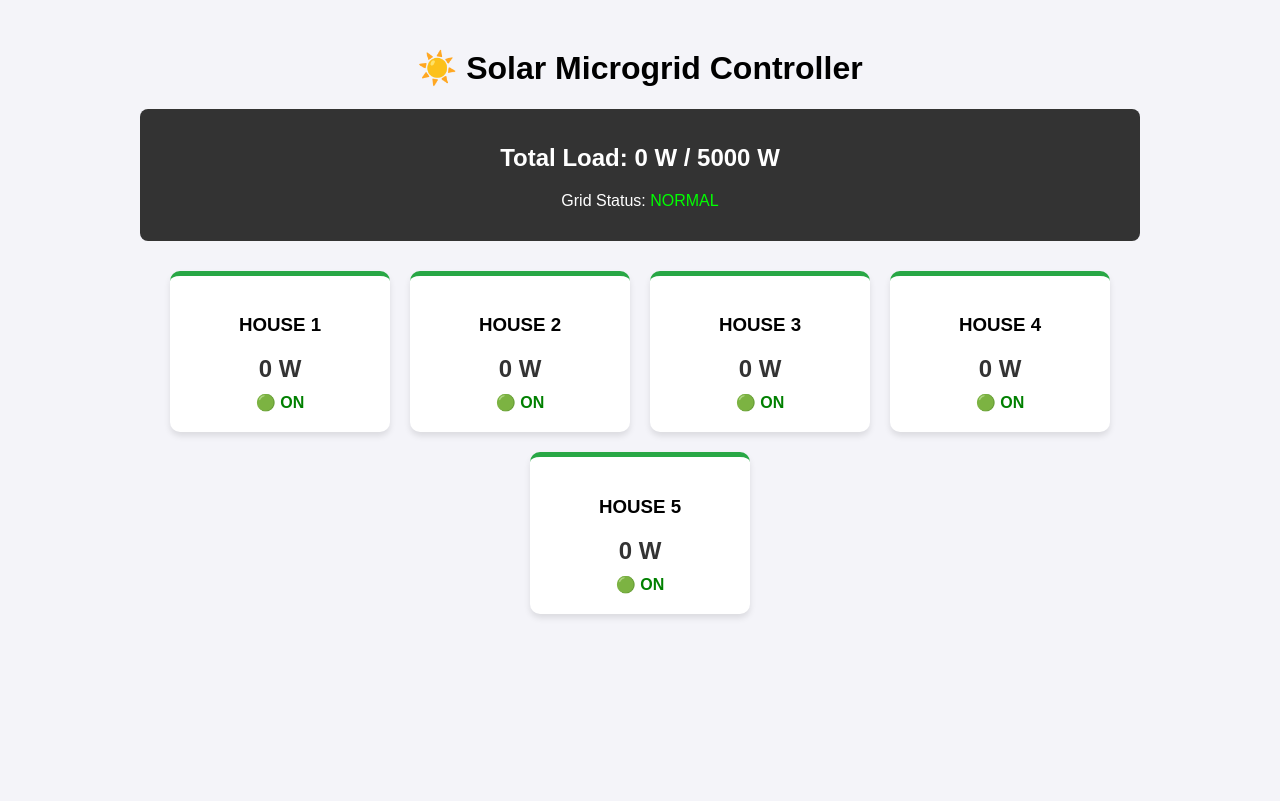
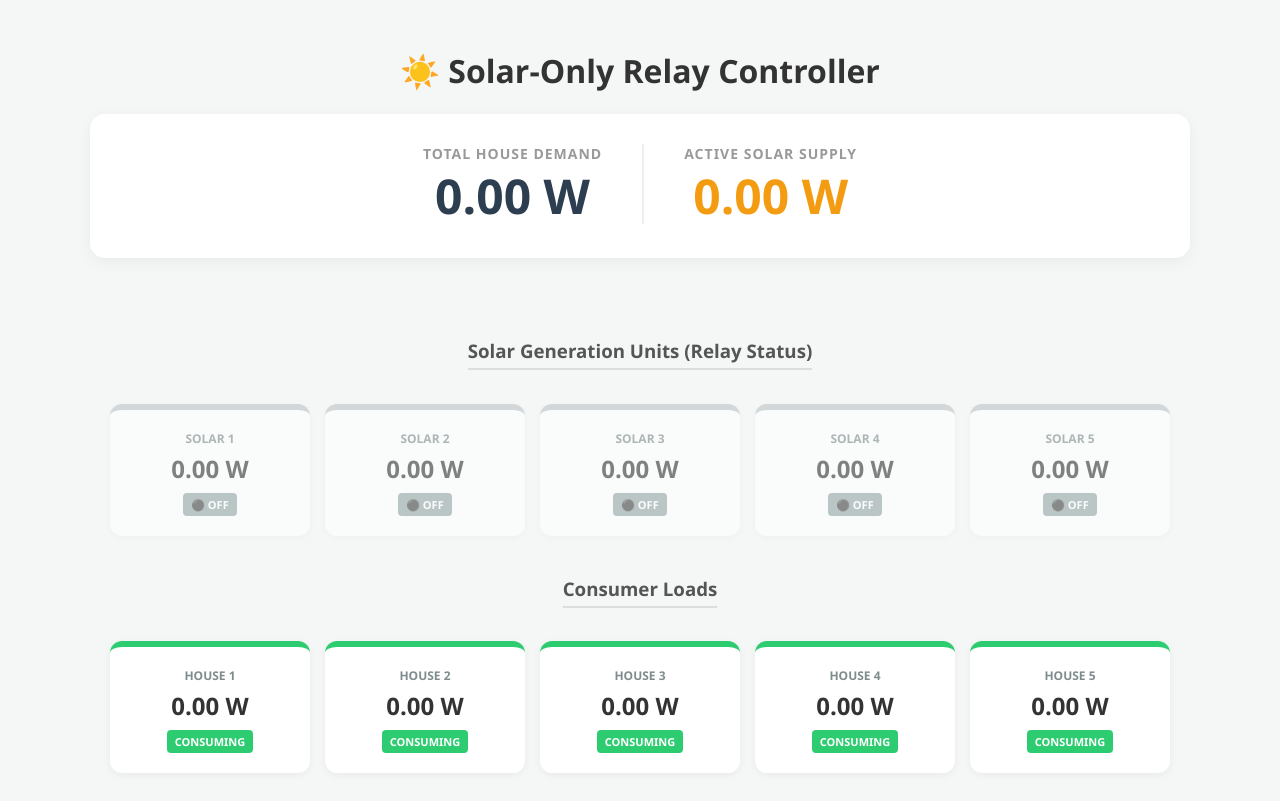
Before and after one commit to autonex-eng/Microgrid-Energy-Management-System-EMS-, a Django app: page / in a window 1280 px wide. Before the commit the page ends 618 px from the top, so only its background shows below. Run offline with Django 5.2, Linux system fonts and the light colour scheme.

Commit message:
Revamp dashboard UI and backend logic
Redesign frontend dashboard and refactor backend/simulator behavior. Template changes: renamed title, refreshed styles, added a stats row, separate sections for solar generation units and consumer loads, and improved card/badge UI. JS changes: renamed fetchSystemData, format numeric values to two decimals, render solar unit cards (relay status & generation) and house cards, and poll the API every second. Backend (views.py): introduce SOLAR_CAPACITY_PER_UNIT and SOLAR_UNITS, return total_demand/total_solar and solar_units in the API, and update_house_data to update wattages, simulate per-unit solar potential, scale generation when supply >= demand (mark relays ON) or run solar at max and reduce house load when supply is insufficient. Simulator (simulator.py): improved startup logging, adjusted random wattage distribution, simplified payload, better response handling/logging, and shorter sleep interval. Also updated compiled __pycache__ file.

```diff
--- a/Back-End/core/templates/dashboard.html
+++ b/Back-End/core/templates/dashboard.html
@@ -2,86 +2,127 @@
 <html lang="en">
 <head>
     <meta charset="UTF-8">
-    <title>Solar Microgrid Control</title>
+    <title>Solar Only Controller</title>
     <style>
-        body { font-family: sans-serif; background-color: #f4f4f9; text-align: center; }
-        .container { max-width: 1000px; margin: 0 auto; padding: 20px; }
+        body { font-family: 'Segoe UI', sans-serif; background-color: #f4f7f6; text-align: center; color: #333; }
+        .container { max-width: 1100px; margin: 0 auto; padding: 20px; }
 
-        /* The Grid Layout */
-        .house-grid { display: flex; justify-content: center; gap: 20px; flex-wrap: wrap; margin-top: 30px; }
+        /* Main Numbers */
+        .stats-row {
+            display: flex; justify-content: center; gap: 40px; margin-bottom: 40px;
+            background: white; padding: 30px; border-radius: 15px;
+            box-shadow: 0 4px 15px rgba(0,0,0,0.05);
+        }
+        .stat-box { text-align: center; }
+        .stat-val { font-size: 48px; font-weight: bold; }
+        .stat-label { font-size: 14px; font-weight: bold; color: #999; text-transform: uppercase; letter-spacing: 1px; }
 
-        /* House Card Styling */
+        /* Colors */
+        .color-demand { color: #2c3e50; }
+        .color-solar { color: #f39c12; }
+
+        /* Grid Layouts */
+        h3 { border-bottom: 2px solid #ddd; display: inline-block; padding-bottom: 5px; margin-top: 40px; color: #555; }
+        .grid-container { display: flex; justify-content: center; gap: 15px; flex-wrap: wrap; margin-top: 15px; }
+
+        /* Card Design */
         .card {
-            background: white; padding: 20px; border-radius: 10px; width: 180px;
-            box-shadow: 0 4px 6px rgba(0,0,0,0.1); transition: 0.3s;
+            background: white; padding: 20px; border-radius: 12px; width: 160px;
+            box-shadow: 0 2px 8px rgba(0,0,0,0.05); position: relative;
+            transition: transform 0.2s;
         }
 
         /* Status Colors */
-        .card.connected { border-top: 5px solid #28a745; } /* Green */
-        .card.disconnected { border-top: 5px solid #dc3545; opacity: 0.7; } /* Red */
+        .solar-on { border-top: 6px solid #f39c12; }       /* Orange = ON */
+        .solar-off { border-top: 6px solid #bdc3c7; opacity: 0.6; } /* Grey = OFF */
+        .house-active { border-top: 6px solid #2ecc71; }   /* Green = Active */
 
-        .status-text { font-weight: bold; margin-top: 10px; display: block; }
-        .watts { font-size: 24px; font-weight: bold; color: #333; }
+        .unit-name { font-size: 12px; font-weight: bold; color: #7f8c8d; margin-bottom: 5px; }
+        .unit-watts { font-size: 24px; font-weight: bold; color: #333; }
 
-        /* Main Meter */
-        .meter { background: #333; color: white; padding: 15px; border-radius: 8px; margin-bottom: 20px; }
+        /* The Badge */
+        .badge {
+            font-size: 11px; font-weight: bold; color: white; padding: 4px 8px;
+            border-radius: 4px; display: inline-block; margin-top: 8px;
+        }
+
     </style>
 </head>
 <body>
 
 <div class="container">
-    <h1>☀️ Solar Microgrid Controller</h1>
+    <h1>☀️ Solar-Only Relay Controller</h1>
 
-    <div class="meter">
-        <h2>Total Load: <span id="total-load">0</span> W / <span id="max-load">0</span> W</h2>
-        <p>Grid Status: <span id="grid-status">LOADING...</span></p>
+    <div class="stats-row">
+        <div class="stat-box">
+            <div class="stat-label">Total House Demand</div>
+            <div class="stat-val color-demand"><span id="total-demand">0</span> W</div>
+        </div>
+
+        <div style="width: 2px; background: #eee; height: 80px;"></div>
+
+        <div class="stat-box">
+            <div class="stat-label">Active Solar Supply</div>
+            <div class="stat-val color-solar"><span id="total-solar">0</span> W</div>
+        </div>
     </div>
 
-    <div class="house-grid" id="house-container">
-        </div>
+    <h3>Solar Generation Units (Relay Status)</h3>
+    <div class="grid-container" id="solar-container"></div>
+
+    <h3>Consumer Loads</h3>
+    <div class="grid-container" id="house-container"></div>
 </div>
 
 <script>
-    function fetchSolarData() {
+    function fetchSystemData() {
         fetch('/api/data/')
             .then(response => response.json())
             .then(data => {
-                // 1. Update Main Meter
-                document.getElementById('total-load').innerText = data.total_load;
-                document.getElementById('max-load').innerText = data.max_capacity;
-                document.getElementById('grid-status').innerText = data.grid_status;
+                // 1. Update Numbers
+                // We add .toFixed(2) here to force "5944" to become "5944.00"
+                document.getElementById('total-demand').innerText = data.total_demand.toFixed(2);
+                document.getElementById('total-solar').innerText = data.total_solar.toFixed(2);
 
-                // Color the grid status text
-                const statusElem = document.getElementById('grid-status');
-                statusElem.style.color = data.grid_status === "OVERLOAD" ? "#ff4444" : "#00ff00";
+                // 2. Render Solar Cards
+                const solarContainer = document.getElementById('solar-container');
+                solarContainer.innerHTML = '';
 
-                // 2. Update Houses
-                const container = document.getElementById('house-container');
-                container.innerHTML = ''; // Clear current list
+                for (const [id, info] of Object.entries(data.solar_units)) {
+                    const isOn = info.status === 'RELAY ON';
 
-                for (const [houseId, info] of Object.entries(data.houses)) {
-                    // Create Card HTML
                     const div = document.createElement('div');
-                    const statusClass = info.status === 'CONNECTED' ? 'connected' : 'disconnected';
-                    const statusIcon = info.status === 'CONNECTED' ? '🟢 ON' : '🔴 OFF';
+                    div.className = `card ${isOn ? 'solar-on' : 'solar-off'}`;
+                    div.innerHTML = `
+                        <div class="unit-name">${id.replace('_', ' ').toUpperCase()}</div>
+                        <div class="unit-watts">${info.generation.toFixed(2)} W</div>
+                        <div class="badge" style="background:${isOn ? '#f39c12' : '#95a5a6'}">
+                            ${isOn ? '⚡ ON' : '⚫ OFF'}
+                        </div>
+                    `;
+                    solarContainer.appendChild(div);
+                }
 
-                    div.className = `card ${statusClass}`;
+                // 3. Render House Cards
+                const houseContainer = document.getElementById('house-container');
+                houseContainer.innerHTML = '';
+
+                for (const [id, info] of Object.entries(data.houses)) {
+                    const div = document.createElement('div');
+                    div.className = 'card house-active';
                     div.innerHTML = `
-                        <h3>${houseId.replace('_', ' ').toUpperCase()}</h3>
-                        <div class="watts">${info.wattage} W</div>
-                        <span class="status-text" style="color:${info.status === 'CONNECTED' ? 'green' : 'red'}">
-                            ${statusIcon}
-                        </span>
+                        <div class="unit-name">${id.replace('_', ' ').toUpperCase()}</div>
+                        <div class="unit-watts">${info.wattage.toFixed(2)} W</div>
+                        <div class="badge" style="background:#2ecc71">CONSUMING</div>
                     `;
-                    container.appendChild(div);
+                    houseContainer.appendChild(div);
                 }
             })
-            .catch(err => console.error("Error fetching data:", err));
+            .catch(err => console.error("Error:", err));
     }
 
-    // Refresh data every 1 second
-    setInterval(fetchSolarData, 1000);
-    fetchSolarData(); // Run immediately on load
+    setInterval(fetchSystemData, 1000);
+    fetchSystemData();
 </script>
 
 </body>
--- a/Back-End/core/views.py
+++ b/Back-End/core/views.py
@@ -1,83 +1,106 @@
-from django.shortcuts import render
-
-# Create your views here.
 from django.shortcuts import render
 from django.http import JsonResponse
 from django.views.decorators.csrf import csrf_exempt
 import json
+import random
 
-# --- 1. CONFIGURATION ---
-# The maximum power your solar system can provide (e.g., 5000 Watts)
-MAX_SOLAR_CAPACITY = 5000.0
+# --- CONFIGURATION ---
+# Max potential of one solar string/unit
+SOLAR_CAPACITY_PER_UNIT = 3000.0
 
-# --- 2. IN-MEMORY STORAGE ---
-# This acts as our "Real-Time Database"
-# Structure: { 'house_1': {'wattage': 0, 'status': 'CONNECTED'}, ... }
+# --- STORAGE ---
 HOUSE_DATA = {}
+for i in range(1, 6):
+    HOUSE_DATA[f"house_{i}"] = {"wattage": 0.0}
 
-# Initialize 5 houses
+# Initialize 5 Solar Units
+SOLAR_UNITS = {}
 for i in range(1, 6):
-    HOUSE_DATA[f"house_{i}"] = {"wattage": 0.0, "status": "CONNECTED"}
+    SOLAR_UNITS[f"solar_{i}"] = {
+        "generation": 0.0,
+        "status": "OFF"
+    }
 
-
-# --- 3. THE DASHBOARD VIEW ---
 def dashboard_view(request):
-    """Renders the HTML Dashboard"""
     return render(request, 'dashboard.html')
 
-
-# --- 4. API: GET DATA (For Frontend) ---
 def get_live_data(request):
-    """Sends the latest data to the frontend JavaScript"""
-    # Calculate totals for the dashboard
-    total_load = sum(h['wattage'] for h in HOUSE_DATA.values() if h['status'] == 'CONNECTED')
+    total_demand = sum(h['wattage'] for h in HOUSE_DATA.values())
+    total_solar_gen = sum(s['generation'] for s in SOLAR_UNITS.values())
 
     return JsonResponse({
         "houses": HOUSE_DATA,
-        "total_load": round(total_load, 2),
-        "max_capacity": MAX_SOLAR_CAPACITY,
-        "grid_status": "OVERLOAD" if total_load > MAX_SOLAR_CAPACITY else "NORMAL"
+        "solar_units": SOLAR_UNITS,
+        "total_demand": round(total_demand, 2),
+        "total_solar": round(total_solar_gen, 2)
     })
 
-
-# --- 5. API: RECEIVE DATA (From Simulator/ESP32) ---
 @csrf_exempt
 def update_house_data(request):
-    """
-    Receives JSON: {"house_id": "house_1", "wattage": 1200.5}
-    Returns JSON:  {"command": "CONNECT" or "DISCONNECT"}
-    """
     if request.method == 'POST':
         try:
             data = json.loads(request.body)
             house_id = data.get('house_id')
             wattage = float(data.get('wattage', 0))
 
-            # A. Update the specific house's reading
             if house_id in HOUSE_DATA:
                 HOUSE_DATA[house_id]['wattage'] = wattage
+
+
+
+
+
+            # 1. Calculate Total Demand & Potential Solar
+            total_demand = sum(h['wattage'] for h in HOUSE_DATA.values())
+
+            # Calculate what solar COULD produce based on weather (e.g., 5000W max)
+            total_potential_solar = 0
+            unit_potentials = {}
+            for i in range(1, 6):
+                pot = random.uniform(600, SOLAR_CAPACITY_PER_UNIT) # e.g., 1000W limit
+                unit_potentials[f"solar_{i}"] = pot
+                total_potential_solar += pot
+
+            # 2. CHECK: Do we have enough Solar?
+            if total_potential_solar >= total_demand:
+                # CASE: ENOUGH POWER (Happy Path)
+                # We limit solar to match demand exactly
+                scale = total_demand / total_potential_solar
+                for unit, pot in unit_potentials.items():
+                    SOLAR_UNITS[unit]['generation'] = round(pot * scale, 1)
+                    SOLAR_UNITS[unit]['status'] = "RELAY ON"
+
+                # All houses stay ON
+                for h in HOUSE_DATA:
+                    HOUSE_DATA[h]['status'] = "CONNECTED" # You might need to add this status field back to houses
+
             else:
-                # Register new house if unknown
-                HOUSE_DATA[house_id] = {'wattage': wattage, 'status': 'CONNECTED'}
+                # CASE: NOT ENOUGH POWER (Blackout Prevention)
+                # Solar runs at Max
+                for unit, pot in unit_potentials.items():
+                    SOLAR_UNITS[unit]['generation'] = round(pot, 1)
+                    SOLAR_UNITS[unit]['status'] = "MAX POWER"
 
-            # B. THE MAIN LOGIC (Supply vs Demand)
-            # Calculate total load assuming everyone is connected
-            current_total_load = sum(h['wattage'] for h in HOUSE_DATA.values() if h['status'] == 'CONNECTED')
+                # We must CUT OFF houses until Demand < Supply
+                available_power = total_potential_solar
+                current_load = 0
 
-            command = "CONNECT"
+                # Sort houses by wattage (Smallest first? Or Random?)
+                # Let's just loop and cut power if we run out
+                for house_id, data in HOUSE_DATA.items():
+                    if (current_load + data['wattage']) <= available_power:
+                        # Safe to keep ON
+                        current_load += data['wattage']
+                        # (You would send a "CONNECT" command here)
+                    else:
+                        # Not enough power! CUT IT OFF.
+                        data['wattage'] = 0.0 # Force wattage to 0 because it's off
 
-            # Logic: If demand is too high, cut off this house?
-            # (Simple version: If total > max, tell the reporting house to disconnect)
-            if current_total_load > MAX_SOLAR_CAPACITY:
-                # Mark as disconnected in our DB
-                HOUSE_DATA[house_id]['status'] = 'DISCONNECTED'
-                command = "DISCONNECT"
-            else:
-                # If we have capacity, allow connection
-                HOUSE_DATA[house_id]['status'] = 'CONNECTED'
-                command = "CONNECT"
 
-            return JsonResponse({"status": "success", "command": command})
+
+
+
+            return JsonResponse({"status": "success"})
 
         except Exception as e:
             return JsonResponse({"status": "error", "message": str(e)}, status=400)
```
Also changed, not shown: simulator.py (+20 -16 lines).
